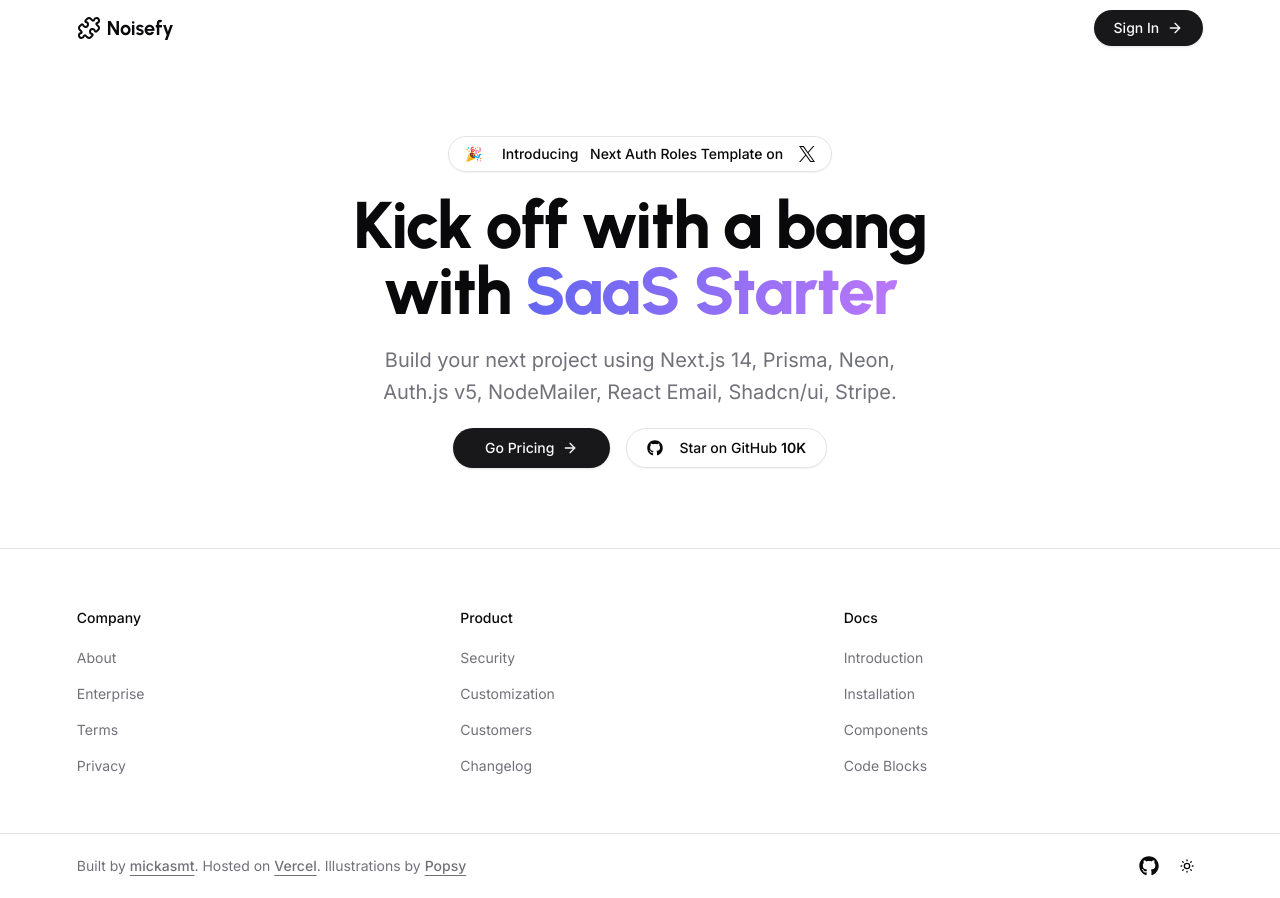
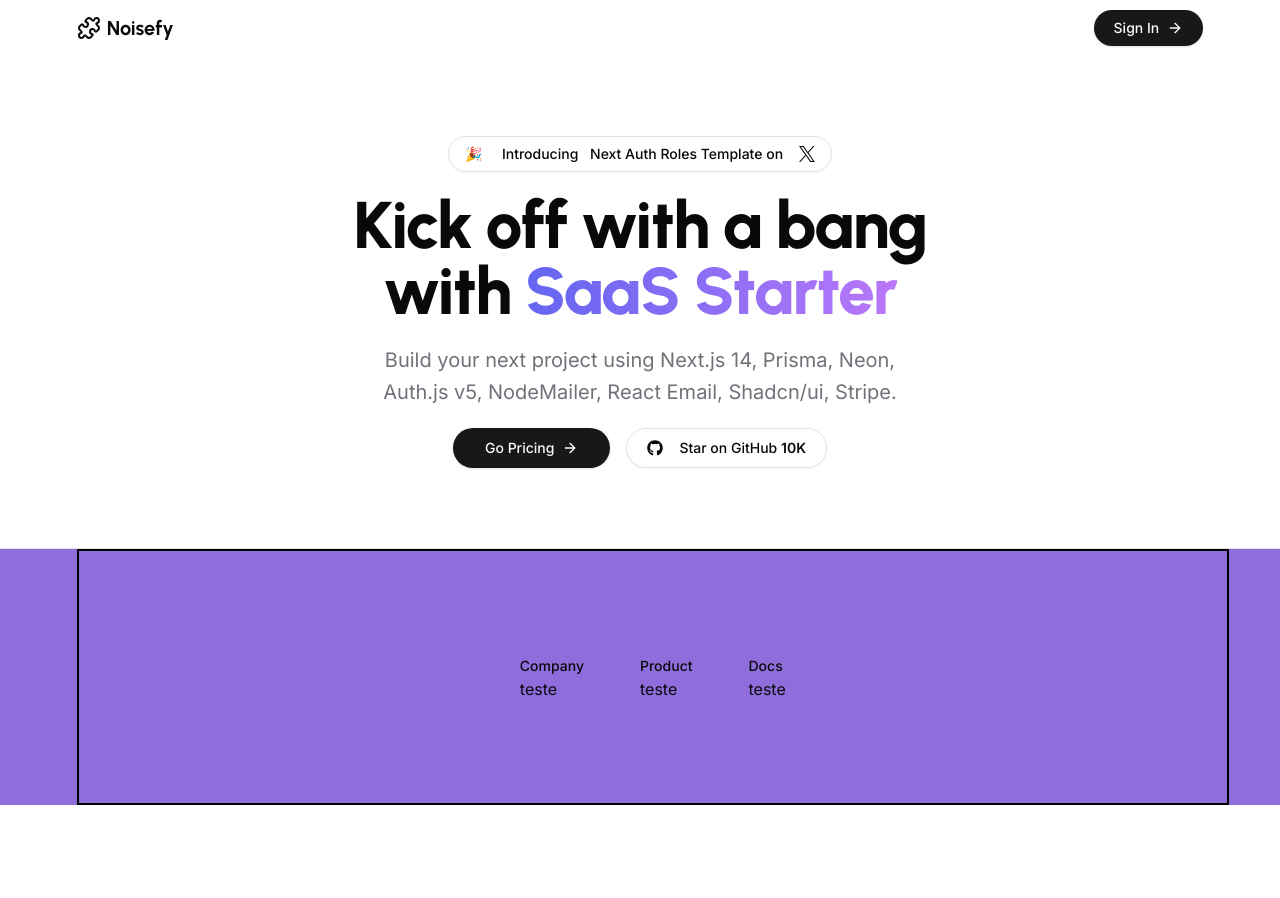
Before and after one commit to pedroestevaodev/noisefy, a Next.js app: page / in a window 1280 px wide. After the commit the page ends 805 px from the top, so only its background shows below. Built offline with nearby package versions, Linux system fonts and the light colour scheme; no server answers; what @savvywombat/tailwindcss-grid-areas would draw is missing.

Commit message:
exportacao da paleta de cores, modificações no footer

```diff
--- a/components/landing/Footer/index.tsx
+++ b/components/landing/Footer/index.tsx
@@ -7,74 +7,26 @@
 
 const Footer = ({ className }: HTMLAttributes<HTMLElement>) => {
     return (
-        <footer className={cn("border-t", className)}>
-            <div className="container grid max-w-6xl grid-cols-2 gap-6 py-14 md:grid-cols-3">
+        <footer className={cn("border-t", className, "bg-noisefy-400") }>
+            <div className="container grid max-w-6xl grid-cols-2 gap-6 md:grid-cols-3">
+                <div className="w-96 h-64 flex border-2 justify-center items-center border-black content-center space-x-14">
                 {footerLinks.map((section) => (
                     <div key={section.title}>
-                        <span className="text-sm font-medium text-foreground">
+
+                        <span className="text-sm font-medium text-foreground justify-center content-center  ">
                             {section.title}
                         </span>
-                        <ul className="mt-4 list-inside space-y-3">
-                            {section.items?.map((link) => (
-                                <li key={link.title}>
-                                    <Link
-                                        href={link.href}
-                                        className="text-sm text-muted-foreground hover:text-primary"
-                                    >
-                                        {link.title}
-                                    </Link>
-                                </li>
-                            ))}
-                        </ul>
+                        <div>
+                            teste
+                        </div>
+
                     </div>
                 ))}
+                </div>
             </div>
 
-            <div className="border-t py-4">
-                <div className="container flex max-w-6xl items-center justify-between">
-                    <p className="text-left text-sm text-muted-foreground">
-                        Built by{" "}
-                        <Link
-                            href={`#`}
-                            target="_blank"
-                            rel="noreferrer"
-                            className="font-medium underline underline-offset-4"
-                        >
-                            mickasmt
-                        </Link>
-                        . Hosted on{" "}
-                        <Link
-                            href="https://vercel.com"
-                            target="_blank"
-                            rel="noreferrer"
-                            className="font-medium underline underline-offset-4"
-                        >
-                            Vercel
-                        </Link>
-                        . Illustrations by{" "}
-                        <Link
-                            href="https://popsy.co"
-                            target="_blank"
-                            rel="noreferrer"
-                            className="font-medium underline underline-offset-4"
-                        >
-                            Popsy
-                        </Link>
-                    </p>
 
-                    <div className="flex items-center gap-3">
-                        <Link
-                            href={socialLinks.github}
-                            target="_blank"
-                            rel="noreferrer"
-                            className="font-medium underline underline-offset-4"
-                        >
-                            <Icons.gitHub className="size-5" />
-                        </Link>
-                        <ModeToggle />
-                    </div>
-                </div>
-            </div>
+
         </footer>
     );
 };
--- a/tailwind.config.ts
+++ b/tailwind.config.ts
@@ -15,9 +15,14 @@
 	theme: {
     	container: {
     		center: true,
-    		padding: '.8rem'
+    		padding: '.8rem',
     	},
     	extend: {
+			spacing: {
+				'72': '50rem',
+				'84': '60rem',
+				'96': '72rem',
+			  },
     		borderRadius: {
     			circle: '50%',
     			lg: 'var(--radius)',
@@ -25,6 +30,19 @@
     			sm: 'calc(var(--radius) - 4px)'
     		},
     		colors: {
+				'noisefy': {
+					50: '#f7f3fd',
+					100: '#ded0f5',
+					200: '#c3aced',
+					300: '#67e8f9',
+					400: '#906ddc',
+					500: '#825fd8',
+					600: '#714cd3',
+					700: '#623fcf',
+					800: '#5131b6',
+					900: '#36226c',
+					950: '1e1433',
+				  },
     			background: 'hsl(var(--background))',
     			foreground: 'hsl(var(--foreground))',
     			card: {
```
